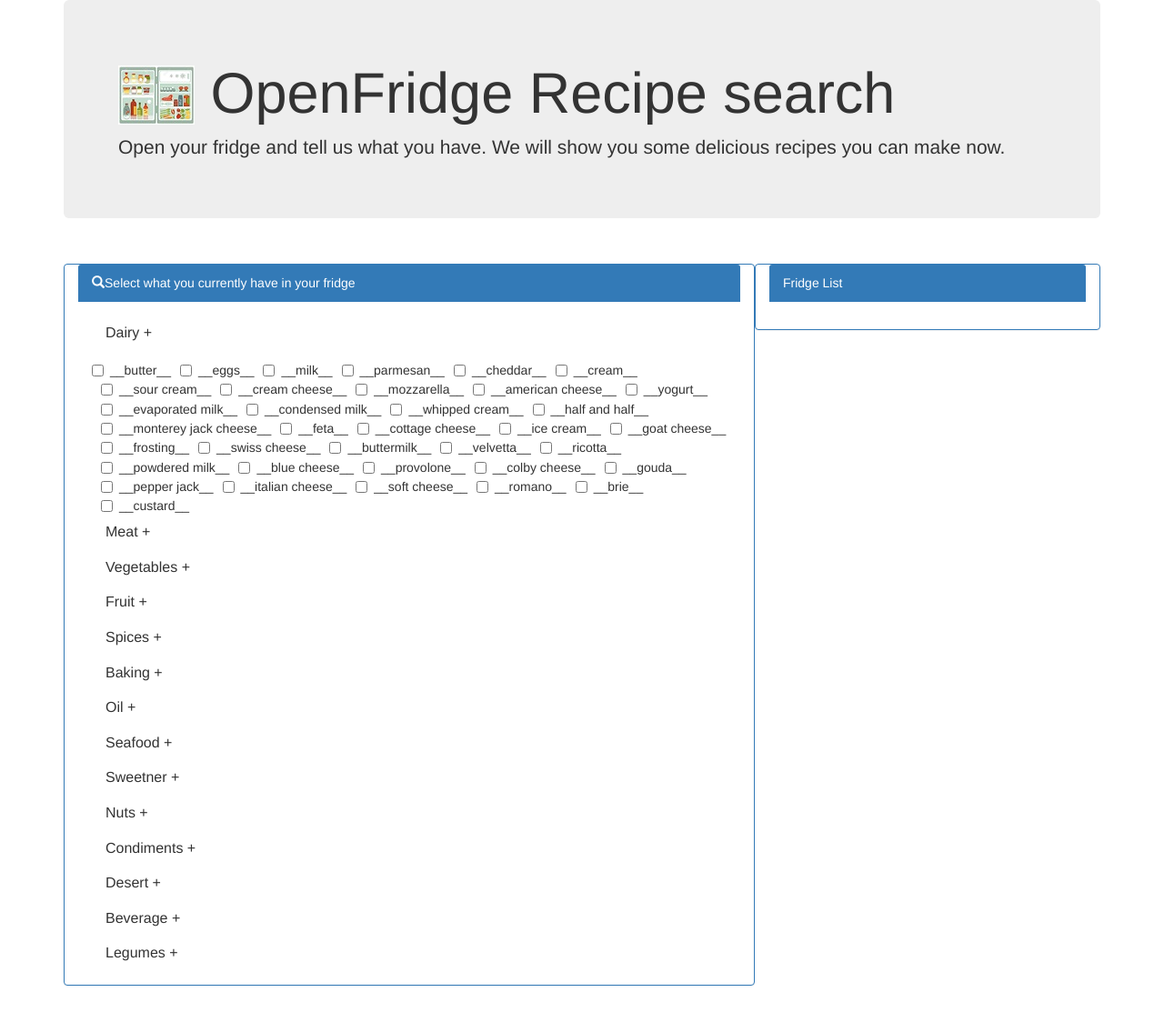
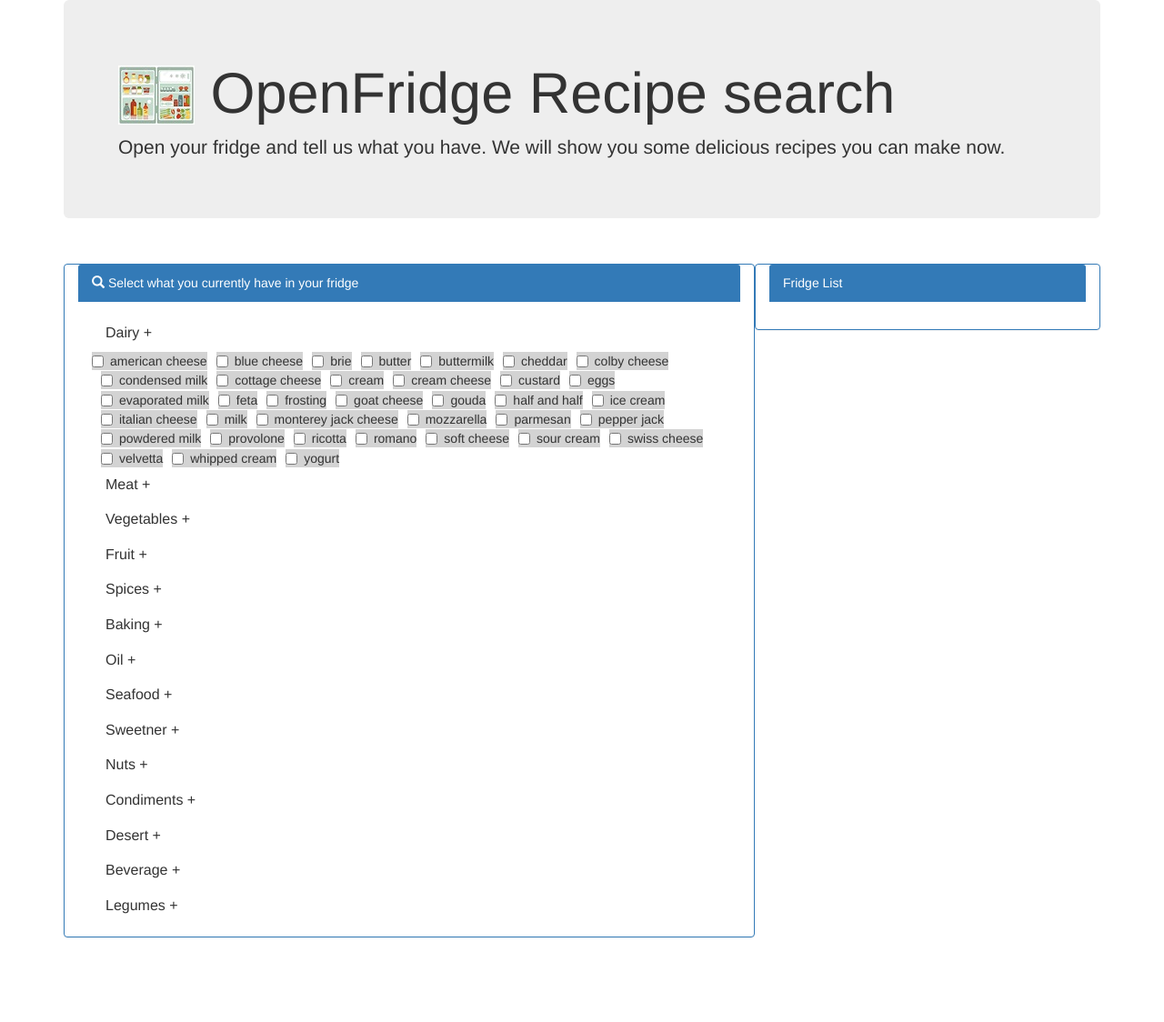
Before and after one commit to EArbeitman/OpenFridge, a PHP site: page / in a window 1280 px wide, after a click on "Dairy +". Shown: the whole page at 91% size. After the commit the page ends 1031 px from the top, so only its background shows below. Run offline with PHP 8.4, Linux system fonts and the light colour scheme; some libraries are stand-ins or nearby versions.

Commit message:
updated Array.js to ensure list is sorted Style.css to show gray background to list index.html added space between icon and select in panel heading

```diff
--- a/assets/css/style.css
+++ b/assets/css/style.css
@@ -18,3 +18,8 @@ body {
 .masterSearch {
 	display: inline;
 }
+
+
+label.checkbox-inline {
+	background-color: lightgray;
+}
--- a/assets/javascript/arrays.js
+++ b/assets/javascript/arrays.js
@@ -20,8 +20,9 @@ var categoryList = ["#dairy", "#meat", "#vegetables", "#fruit", "#spices", "#fis
 
 for (var i = 0; i < masterList.length; i++) {
 	var master = masterList[i];
+	master.sort();
 	for (var j = 0; j < master.length; j++) {
-		var ckbx = $('<label class="checkbox-inline"><input type="checkbox" data-toggle="toggle" value="' + master[j] + '">' + '__' + master[j] +'__' + '</label>');
+		var ckbx = $('<label class="checkbox-inline"><input type="checkbox" id="boxFormat" data-toggle="toggle" value="' + master[j] + '">' + master[j] + '</label>');
 		$(categoryList[i]).append(ckbx);
 	}
 
--- a/index.html
+++ b/index.html
@@ -59,7 +59,7 @@
 
 <div class="row masterSearch">
     <div class="col-lg-8 panel panel-primary">
-      <div class="panel-heading"><span class="glyphicon glyphicon-search"></span>Select what you currently have in your fridge</div>
+      <div class="panel-heading"><span class="glyphicon glyphicon-search"></span>  Select what you currently have in your fridge</div>
         <form class="panel-body">
 
 
@@ -70,9 +70,7 @@
       			</h4>
       		</div>
       		<div id="dairy" class="panel-collapse collapse">
-				<table class="checkbox">
 
-				</table>
 			</div>
 <!-- Meat list -->
 			<div class="panel-heading">
```
